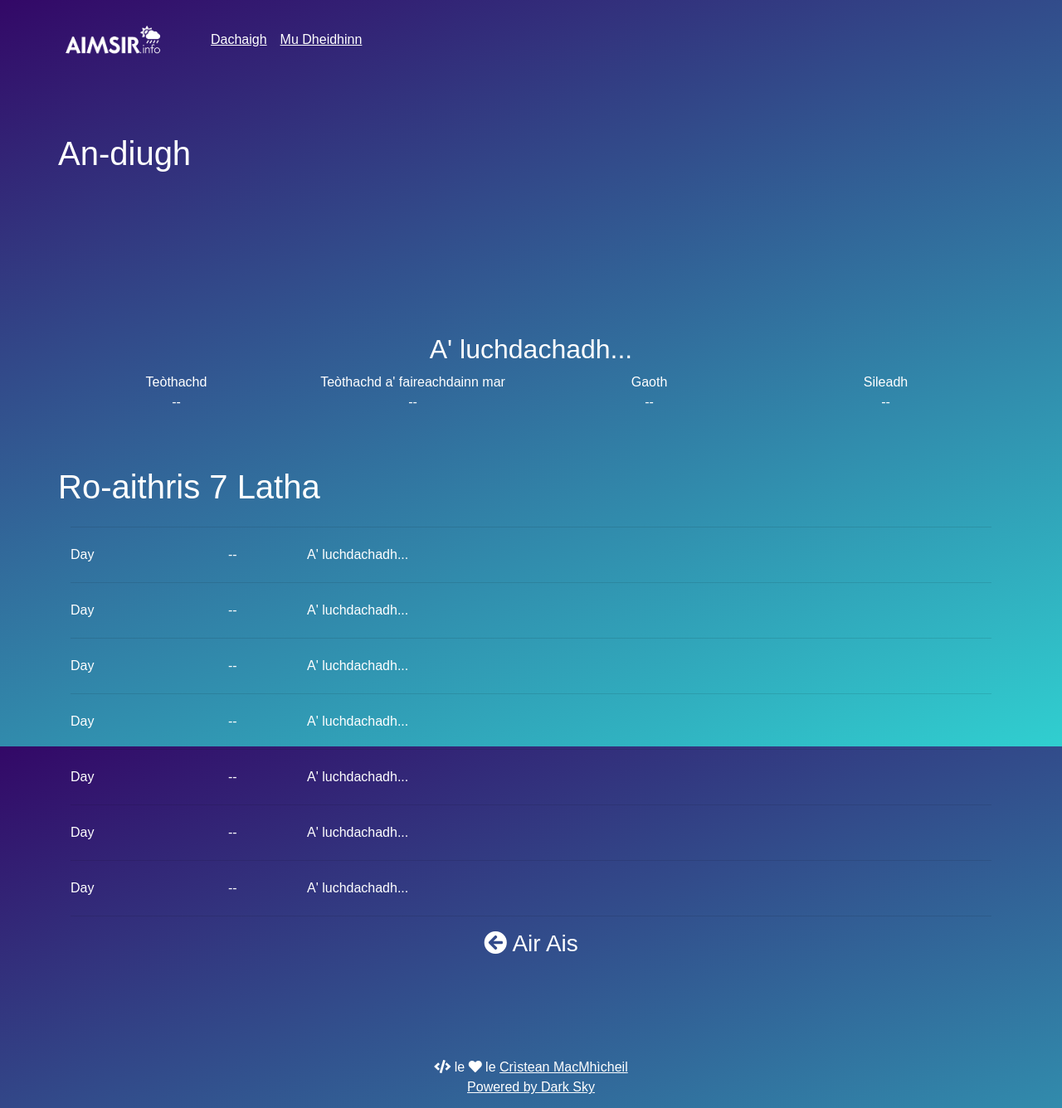
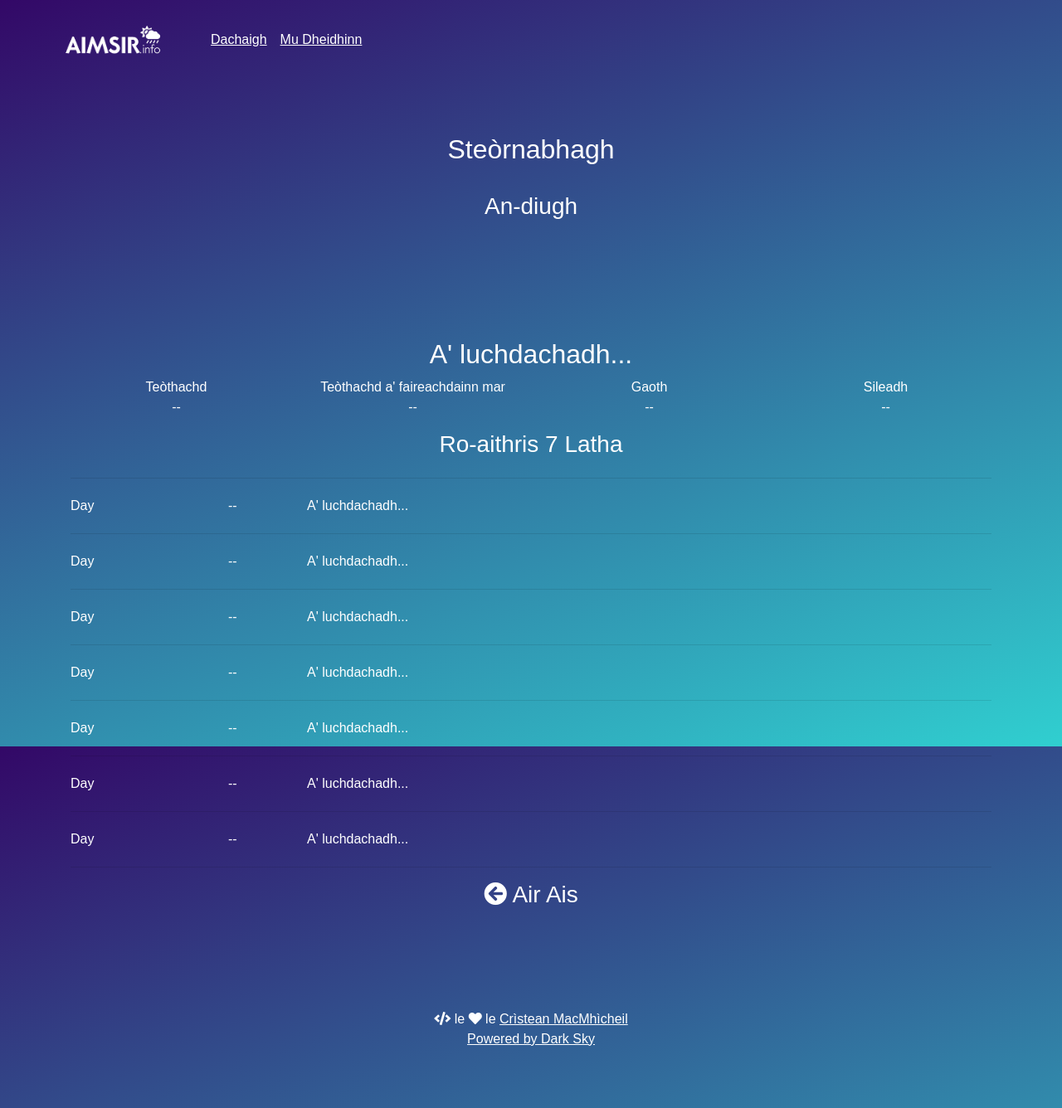
Before and after one commit to angeidheal/aimsir, a Jekyll site: the page built from baile/steornabhagh.html, in a window 1280 px wide. Shown: the whole page at 83% size. Built offline with Jekyll 4.4.1, drawn with Linux system fonts in a browser that asks for light colours; nearby versions of some CDN libraries; a script that is not in the unit is left out.

Commit message:
Update steornabhagh.html

```diff
--- a/baile/steornabhagh.html
+++ b/baile/steornabhagh.html
@@ -5,12 +5,10 @@ permalink: /baile/steornabhagh/
 ---
 
 <div class="container">
-
-  <div class="row now">
-    <h1>An-diugh</h1>
-  </div>
-
   <div class="current-weather">
+    <h2>Steòrnabhagh</h2>
+    <br/>
+    <h3>An-diugh</h3>
     <div class="row">
       <div class="col-md-12">
         <canvas class="icon" width="128" height="128"></canvas>
@@ -37,9 +35,9 @@ permalink: /baile/steornabhagh/
     </div>
   </div>
 
-  <div class="future">
-    <div class="row">
-      <h1>Ro-aithris 7 Latha</h1>
+  <div class="row center">
+    <div class="col-md-12">
+      <h3>Ro-aithris 7 Latha</h3>
     </div>
   </div>
 
```
